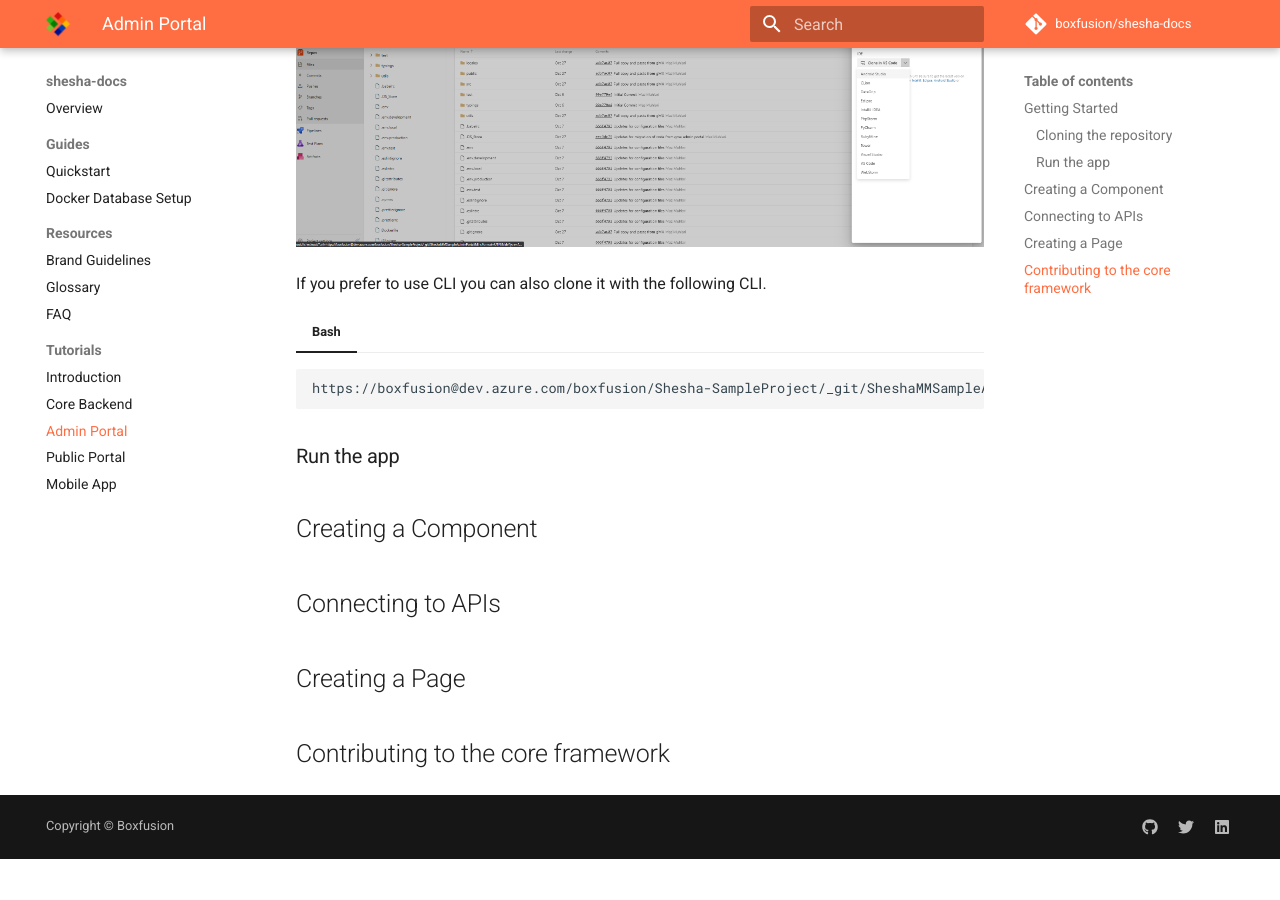
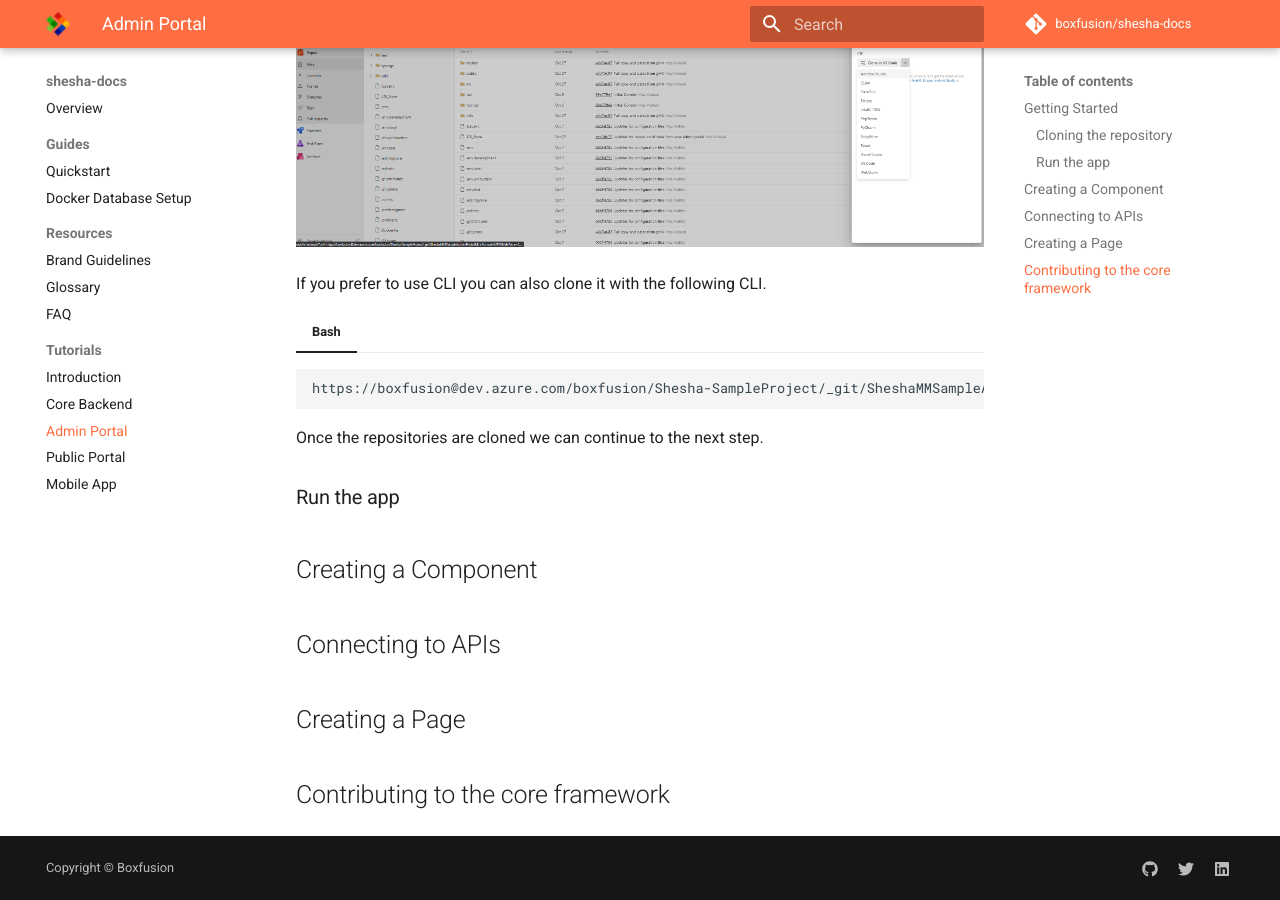
Before and after one commit to Boxfusion/shesha-docs, an MkDocs documentation site: the page built from docs/tutorials/02-admin-portal.md, in a window 1280 px wide and 900 px high, scrolled down 860 px. Built offline with MkDocs 1.6.1 and Material for MkDocs 9.7.7, drawn with Linux system fonts in a browser that asks for light colours; comment, search, counter and statistics services are not loaded; before the commit the page ends 1719 px from its top, so only the background shows below that.

Commit message:
Update 02-admin-portal.md

````diff
--- a/docs/tutorials/02-admin-portal.md
+++ b/docs/tutorials/02-admin-portal.md
@@ -10,13 +10,13 @@ The main overview page for the Admin Portal app can be found on [Azure](https://
 
 The first step in cloning the repository is to navigate to the Azure repo and selecting the 'Clone' button on the top right of the page.
 
-![appsettings.json screenshot](https://github.com/Boxfusion/shesha-docs/blob/main/docs/assets/Admin-Portal-Clone.PNG?raw=true)
+![Admin-Portal-Clone screenshot](https://github.com/Boxfusion/shesha-docs/blob/main/docs/assets/Admin-Portal-Clone.PNG?raw=true)
 
 Once selected you will be presented with numerous ways to clone the repo.
 
 The easiest method is to select the IDE of your choice and clone it directly in the IDE, this will launch your IDE and prompt you to confirm a clone.
 
-![appsettings.json screenshot](https://github.com/Boxfusion/shesha-docs/blob/main/docs/assets/admin-portal-select-ide.PNG?raw=true)
+![admin-portal-select-ide screenshot](https://github.com/Boxfusion/shesha-docs/blob/main/docs/assets/admin-portal-select-ide.PNG?raw=true)
 
 If you prefer to use CLI you can also clone it with the following CLI.
 
@@ -24,6 +24,8 @@ If you prefer to use CLI you can also clone it with the following CLI.
 ``` shell
 https://boxfusion@dev.azure.com/boxfusion/Shesha-SampleProject/_git/SheshaMMSampleAdminPortal
 ```
+
+Once the repositories are cloned we can continue to the next step.
 
 ### Run the app
 
````
